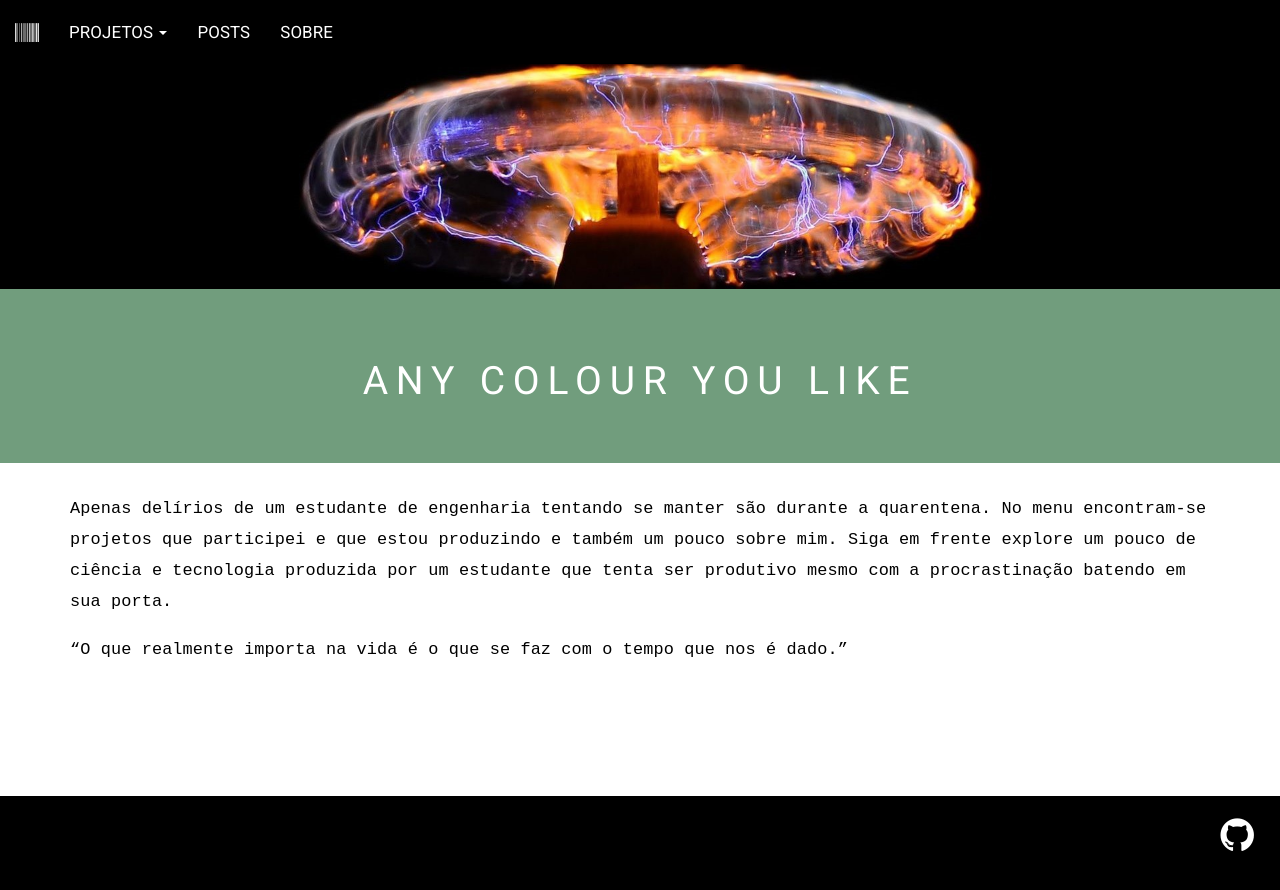
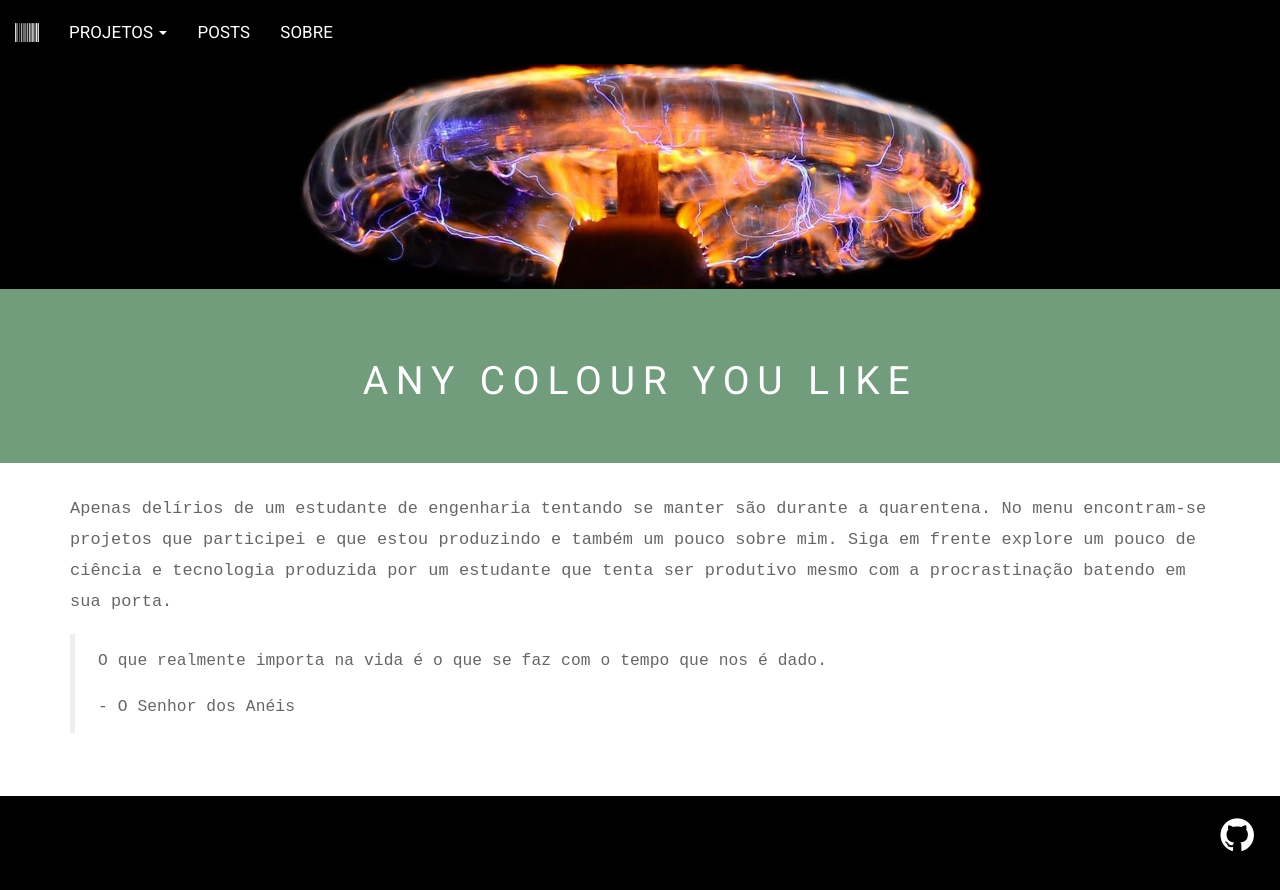
Before and after one commit to mvsn-ufrn/mvsn-ufrn.github.io, a Jekyll site: the page built from index.html, in a window 1280 px wide. Shown: the top 890 px of the page. Built offline with Jekyll 4.4.1, drawn with Linux system fonts in a browser that asks for light colours; the list of posts is cut into pages by our own code.

Commit message:
Update index.html

```diff
--- a/index.html
+++ b/index.html
@@ -4,8 +4,10 @@ title: Any colour you like
 description:  Apenas delírios de um estudante de engenharia tentando se manter são na quarentena.
 comments: false
 ---
-<font COLOR=BLACK FACE="COURIER NEW">
+<font FACE="COURIER NEW">
  <p>Apenas delírios de um estudante de engenharia tentando se manter são durante a quarentena. No menu encontram-se projetos que participei e que estou produzindo e também um pouco sobre mim. Siga em frente explore um pouco de ciência e tecnologia produzida por um estudante que tenta ser produtivo mesmo com a procrastinação batendo em sua porta. </p>
 
-<p><q>O que realmente importa na vida é o que se faz com o tempo que nos é dado.</q></p>
+<blockquote><p>O que realmente importa na vida é o que se faz com o tempo que nos é dado.</p>
+<p>- O Senhor dos Anéis</p>
+</blockquote>
 </font>
```
